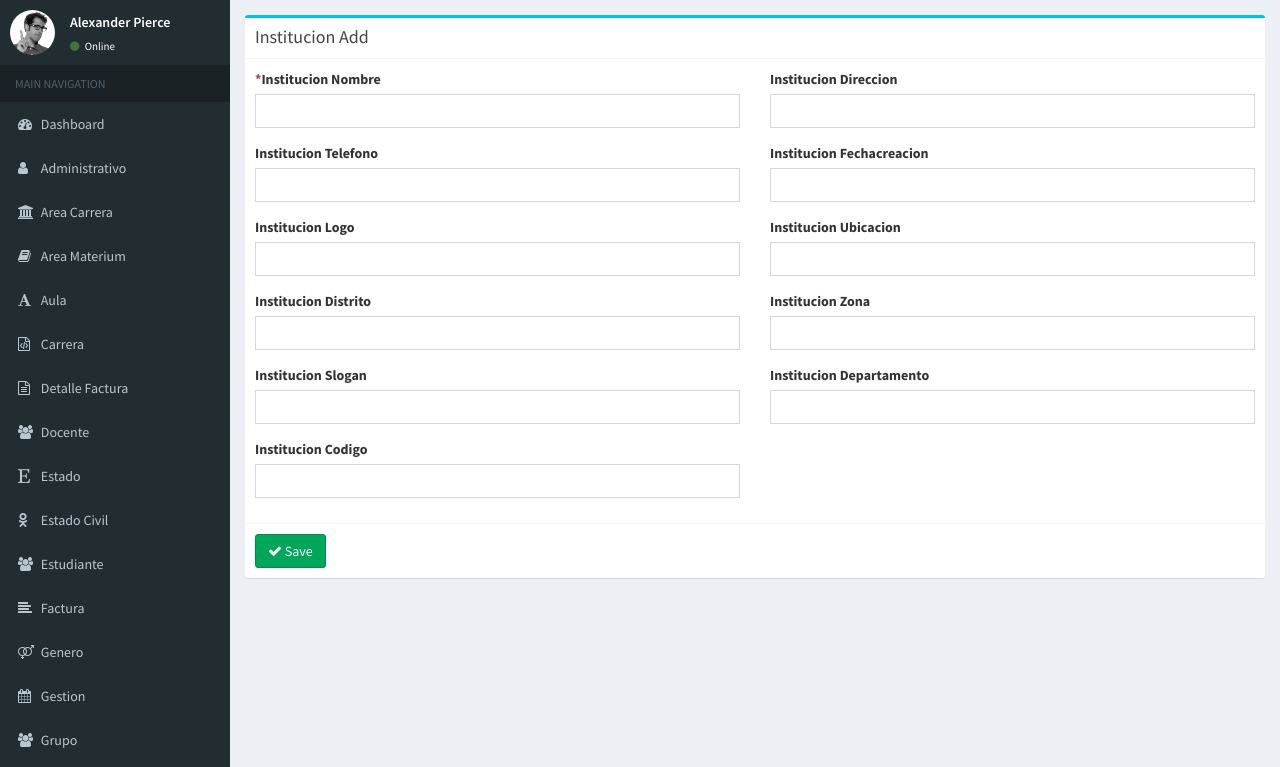
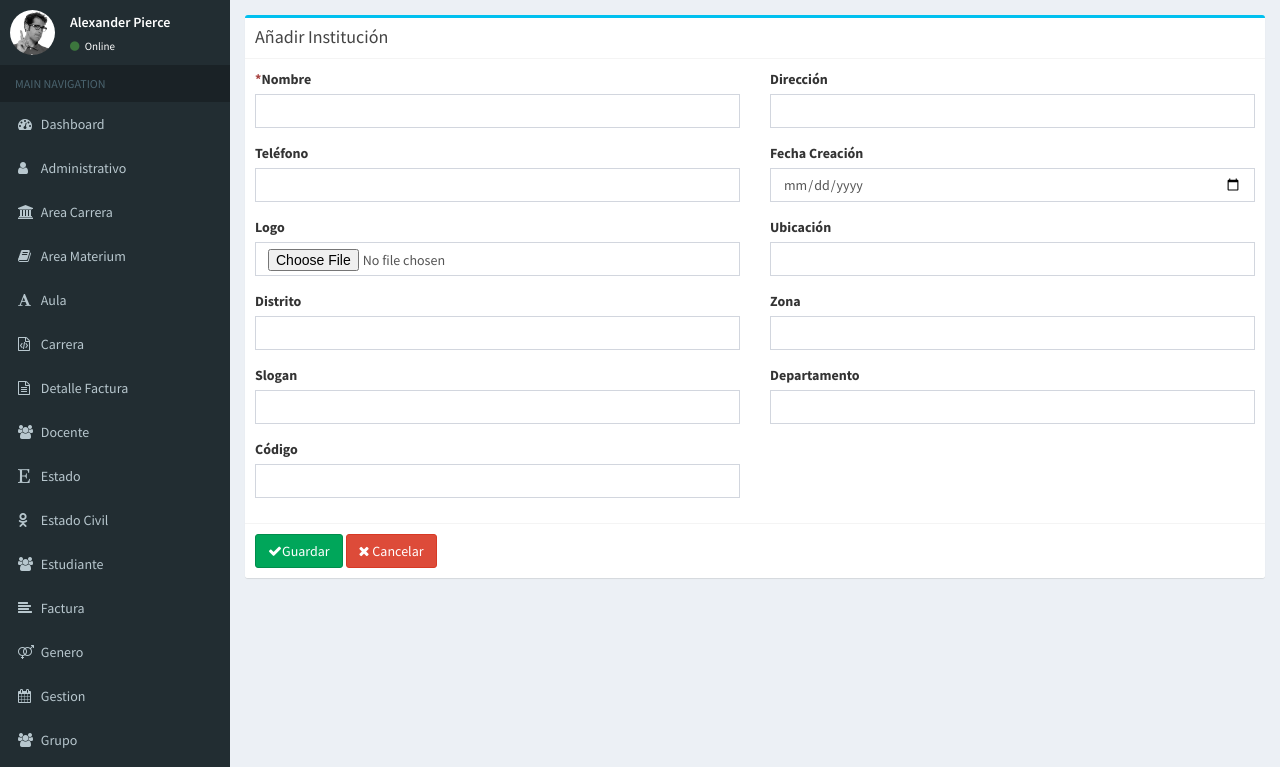
Before and after one commit to BitXad/siaac_web, a CodeIgniter app: page /sistema_educativo/index.php/institucion/add in a window 1280 px wide. Shown: the part 50-817 px from the top of the page. Run offline with CodeIgniter, Linux system fonts and the light colour scheme.

Commit message:
iniciado con institucion

```diff
--- a/application/controllers/Institucion.php
+++ b/application/controllers/Institucion.php
@@ -16,6 +16,10 @@ class Institucion extends CI_Controller{
      */
     function index()
     {
+        $rescount = $this->Institucion_model->get_all_institucion_count();
+        if($rescount >0){
+            $data['newinst'] = 1;
+        }else{ $data['newinst'] = 0; }
         $data['institucion'] = $this->Institucion_model->get_all_institucion();
 
         $data['_view'] = 'institucion/index';
@@ -29,16 +33,68 @@ class Institucion extends CI_Controller{
     {
         $this->load->library('form_validation');
 
-		$this->form_validation->set_rules('institucion_nombre','Institucion Nombre','required');
+        $this->form_validation->set_rules('institucion_nombre','Institucion Nombre','required', array('required' => 'Este Campo no debe ser vacio'));
 
-		if($this->form_validation->run())
+        if($this->form_validation->run())
         {
+            /* *********************INICIO imagen***************************** */
+                $foto="";
+                if (!empty($_FILES['institucion_logo']['name'])){
+                        $this->load->library('image_lib');
+                        $config['upload_path'] = './resources/images/institucion/';
+                        $img_full_path = $config['upload_path'];
+
+                        $config['allowed_types'] = 'gif|jpeg|jpg|png';
+                        $config['max_size'] = 200000;
+                        $config['max_width'] = 2900;
+                        $config['max_height'] = 2900;
+
+                        $new_name = time(); //str_replace(" ", "_", $this->input->post('proveedor_nombre'));
+                        $config['file_name'] = $new_name; //.$extencion;
+                        $config['file_ext_tolower'] = TRUE;
+
+                        $this->load->library('upload', $config);
+                        $this->upload->do_upload('institucion_logo');
+
+                        $img_data = $this->upload->data();
+                        $extension = $img_data['file_ext'];
+                        /* ********************INICIO para resize***************************** */
+                        if ($img_data['file_ext'] == ".jpg" || $img_data['file_ext'] == ".png" || $img_data['file_ext'] == ".jpeg" || $img_data['file_ext'] == ".gif") {
+                            $conf['image_library'] = 'gd2';
+                            $conf['source_image'] = $img_data['full_path'];
+                            $conf['new_image'] = './resources/images/institucion/';
+                            $conf['maintain_ratio'] = TRUE;
+                            $conf['create_thumb'] = FALSE;
+                            $conf['width'] = 800;
+                            $conf['height'] = 600;
+                            $this->image_lib->clear();
+                            $this->image_lib->initialize($conf);
+                            if(!$this->image_lib->resize()){
+                                echo $this->image_lib->display_errors('','');
+                            }
+                        }
+                        /* ********************F I N  para resize***************************** */
+                        $confi['image_library'] = 'gd2';
+                        $confi['source_image'] = './resources/images/institucion/'.$new_name.$extension;
+                        $confi['new_image'] = './resources/images/institucion/'."thumb_".$new_name.$extension;
+                        $confi['create_thumb'] = FALSE;
+                        $confi['maintain_ratio'] = TRUE;
+                        $confi['width'] = 50;
+                        $confi['height'] = 50;
+
+                        $this->image_lib->clear();
+                        $this->image_lib->initialize($confi);
+                        $this->image_lib->resize();
+
+                        $foto = $new_name.$extension;
+                    }
+            /* *********************FIN imagen***************************** */
             $params = array(
 				'institucion_nombre' => $this->input->post('institucion_nombre'),
 				'institucion_direccion' => $this->input->post('institucion_direccion'),
 				'institucion_telefono' => $this->input->post('institucion_telefono'),
 				'institucion_fechacreacion' => $this->input->post('institucion_fechacreacion'),
-				'institucion_logo' => $this->input->post('institucion_logo'),
+				'institucion_logo' => $foto,
 				'institucion_ubicacion' => $this->input->post('institucion_ubicacion'),
 				'institucion_distrito' => $this->input->post('institucion_distrito'),
 				'institucion_zona' => $this->input->post('institucion_zona'),
--- a/application/models/Institucion_model.php
+++ b/application/models/Institucion_model.php
@@ -50,6 +50,26 @@ class Institucion_model extends CI_Model
 
         return $institucion;
     }
+    /*
+     * Devuelve numero de instituciones
+     */
+    function get_all_institucion_count()
+    {
+        $institucion = $this->db->query("
+            SELECT
+                count(*) as res
+
+            FROM
+                `institucion`
+
+            WHERE
+                1 = 1
+
+            ORDER BY `institucion_id` DESC
+        ")->row_array();
+
+        return $institucion['res'];
+    }
 
     /*
      * function to add new institucion
--- a/application/views/institucion/add.php
+++ b/application/views/institucion/add.php
@@ -2,74 +2,74 @@
     <div class="col-md-12">
       	<div class="box box-info">
             <div class="box-header with-border">
-              	<h3 class="box-title">Institucion Add</h3>
+              	<h3 class="box-title">Añadir Institución</h3>
             </div>
-            <?php echo form_open('institucion/add'); ?>
+            <?php echo form_open_multipart('institucion/add'); ?>
           	<div class="box-body">
           		<div class="row clearfix">
 					<div class="col-md-6">
-						<label for="institucion_nombre" class="control-label"><span class="text-danger">*</span>Institucion Nombre</label>
+						<label for="institucion_nombre" class="control-label"><span class="text-danger">*</span>Nombre</label>
 						<div class="form-group">
-							<input type="text" name="institucion_nombre" value="<?php echo $this->input->post('institucion_nombre'); ?>" class="form-control" id="institucion_nombre" />
+							<input type="text" name="institucion_nombre" value="<?php echo $this->input->post('institucion_nombre'); ?>" class="form-control" id="institucion_nombre" required/>
 							<span class="text-danger"><?php echo form_error('institucion_nombre');?></span>
 						</div>
 					</div>
 					<div class="col-md-6">
-						<label for="institucion_direccion" class="control-label">Institucion Direccion</label>
+						<label for="institucion_direccion" class="control-label">Dirección</label>
 						<div class="form-group">
 							<input type="text" name="institucion_direccion" value="<?php echo $this->input->post('institucion_direccion'); ?>" class="form-control" id="institucion_direccion" />
 						</div>
 					</div>
 					<div class="col-md-6">
-						<label for="institucion_telefono" class="control-label">Institucion Telefono</label>
+						<label for="institucion_telefono" class="control-label">Teléfono</label>
 						<div class="form-group">
 							<input type="text" name="institucion_telefono" value="<?php echo $this->input->post('institucion_telefono'); ?>" class="form-control" id="institucion_telefono" />
 						</div>
 					</div>
 					<div class="col-md-6">
-						<label for="institucion_fechacreacion" class="control-label">Institucion Fechacreacion</label>
+						<label for="institucion_fechacreacion" class="control-label">Fecha Creación</label>
 						<div class="form-group">
-							<input type="text" name="institucion_fechacreacion" value="<?php echo $this->input->post('institucion_fechacreacion'); ?>" class="has-datepicker form-control" id="institucion_fechacreacion" />
+							<input type="date" name="institucion_fechacreacion" value="<?php echo $this->input->post('institucion_fechacreacion'); ?>" class="form-control" id="institucion_fechacreacion" />
 						</div>
 					</div>
 					<div class="col-md-6">
-						<label for="institucion_logo" class="control-label">Institucion Logo</label>
+						<label for="institucion_logo" class="control-label">Logo</label>
 						<div class="form-group">
-							<input type="text" name="institucion_logo" value="<?php echo $this->input->post('institucion_logo'); ?>" class="form-control" id="institucion_logo" />
+                                                    <input type="file" name="institucion_logo" value="<?php echo $this->input->post('institucion_logo'); ?>" class="form-control" id="institucion_logo" accept="image/png, image/jpeg, jpg, image/gif" />
 						</div>
 					</div>
 					<div class="col-md-6">
-						<label for="institucion_ubicacion" class="control-label">Institucion Ubicacion</label>
+						<label for="institucion_ubicacion" class="control-label">Ubicación</label>
 						<div class="form-group">
 							<input type="text" name="institucion_ubicacion" value="<?php echo $this->input->post('institucion_ubicacion'); ?>" class="form-control" id="institucion_ubicacion" />
 						</div>
 					</div>
 					<div class="col-md-6">
-						<label for="institucion_distrito" class="control-label">Institucion Distrito</label>
+						<label for="institucion_distrito" class="control-label">Distrito</label>
 						<div class="form-group">
 							<input type="text" name="institucion_distrito" value="<?php echo $this->input->post('institucion_distrito'); ?>" class="form-control" id="institucion_distrito" />
 						</div>
 					</div>
 					<div class="col-md-6">
-						<label for="institucion_zona" class="control-label">Institucion Zona</label>
+						<label for="institucion_zona" class="control-label">Zona</label>
 						<div class="form-group">
 							<input type="text" name="institucion_zona" value="<?php echo $this->input->post('institucion_zona'); ?>" class="form-control" id="institucion_zona" />
 						</div>
 					</div>
 					<div class="col-md-6">
-						<label for="institucion_slogan" class="control-label">Institucion Slogan</label>
+						<label for="institucion_slogan" class="control-label">Slogan</label>
 						<div class="form-group">
 							<input type="text" name="institucion_slogan" value="<?php echo $this->input->post('institucion_slogan'); ?>" class="form-control" id="institucion_slogan" />
 						</div>
 					</div>
 					<div class="col-md-6">
-						<label for="institucion_departamento" class="control-label">Institucion Departamento</label>
+						<label for="institucion_departamento" class="control-label">Departamento</label>
 						<div class="form-group">
 							<input type="text" name="institucion_departamento" value="<?php echo $this->input->post('institucion_departamento'); ?>" class="form-control" id="institucion_departamento" />
 						</div>
 					</div>
 					<div class="col-md-6">
-						<label for="institucion_codigo" class="control-label">Institucion Codigo</label>
+						<label for="institucion_codigo" class="control-label">Código</label>
 						<div class="form-group">
 							<input type="text" name="institucion_codigo" value="<?php echo $this->input->post('institucion_codigo'); ?>" class="form-control" id="institucion_codigo" />
 						</div>
@@ -78,8 +78,10 @@
 			</div>
           	<div class="box-footer">
             	<button type="submit" class="btn btn-success">
-            		<i class="fa fa-check"></i> Save
+                    <i class="fa fa-check"></i>Guardar
             	</button>
+                <a href="<?php echo site_url('institucion'); ?>" class="btn btn-danger">
+                    <i class="fa fa-times"></i> Cancelar</a>
           	</div>
             <?php echo form_close(); ?>
       	</div>
```
Also changed, not shown: application/views/institucion/index.php (+93 -23 lines), application/views/plan_academico/index.php (+11 -10 lines), resources/images/institucion/1549046924.jpg (added), resources/images/institucion/thumb_1549046924.jpg (added).
